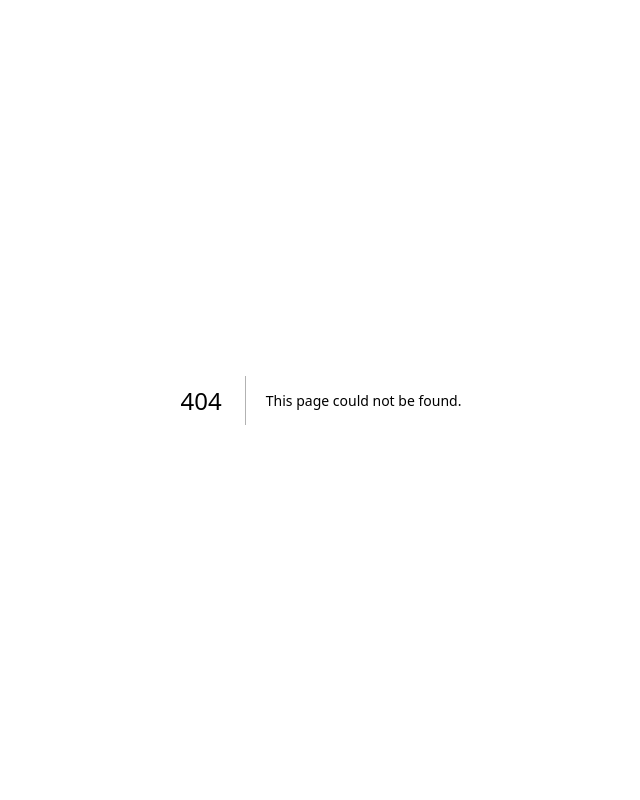
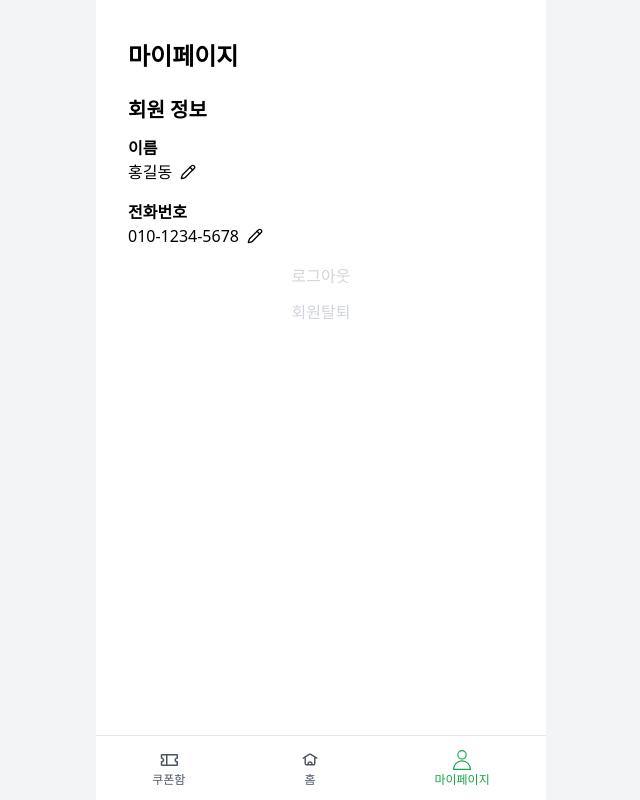
Before and after one commit to anonymousRecords/touslesjours-admin, a Next.js app in the folder haengdoo-monorepo/packages/bread-coupon-service/: page /mypage in a window 1280 px wide. Before the commit this address had no page. Shown: the whole page, without its empty margins (319-959 px from the left). Built offline with nearby package versions, Linux system fonts and the light colour scheme.

Commit message:
feat: 마이 페이지 구현
- dialog 컴포넌트 구현

```diff
--- /dev/null
+++ b/haengdoo-monorepo/packages/bread-coupon-service/app/mypage/page.tsx
@@ -0,0 +1,112 @@
+'use client';
+import { Pencil, Check, X } from 'lucide-react';
+import React, { useState } from 'react';
+import { Dialog } from '@/components/common';
+import { DefaultLayout } from '@/components/layout';
+
+interface UserInfo {
+  name: string;
+  phoneNumber: string;
+}
+
+export default function MyPage() {
+  const [userInfo, setUserInfo] = useState<UserInfo>({
+    name: '홍길동',
+    phoneNumber: '010-1234-5678',
+  });
+  const [isEditing, setIsEditing] = useState<'name' | 'phoneNumber' | null>(null);
+  const [tempInfo, setTempInfo] = useState<UserInfo>(userInfo);
+  const [isLogoutModalOpen, setIsLogoutModalOpen] = useState(false);
+  const [isWithdrawModalOpen, setIsWithdrawModalOpen] = useState(false);
+
+  const handleEdit = (field: 'name' | 'phoneNumber') => {
+    setIsEditing(field);
+    setTempInfo(userInfo);
+  };
+
+  const handleSave = () => {
+    setUserInfo(tempInfo);
+    setIsEditing(null);
+  };
+
+  const handleCancel = () => {
+    setTempInfo(userInfo);
+    setIsEditing(null);
+  };
+
+  const handleLogout = () => {
+    // 로그아웃 로직 구현
+    console.log('로그아웃');
+    setIsLogoutModalOpen(false);
+  };
+
+  const handleWithdraw = () => {
+    // 회원탈퇴 로직 구현
+    console.log('회원탈퇴');
+    setIsWithdrawModalOpen(false);
+  };
+
+  const renderEditableField = (field: 'name' | 'phoneNumber', label: string) => (
+    <div className="mb-4">
+      <label className="font-bold">{label}</label>
+      <div className="flex items-center relative">
+        {isEditing === field ? (
+          <>
+            <input
+              type="text"
+              name={field}
+              value={tempInfo[field]}
+              onChange={(e) => setTempInfo({ ...tempInfo, [field]: e.target.value })}
+              className="pr-16 border-b-2 border-gray-400 focus:outline-none"
+            />
+            <div className="absolute right-0 flex">
+              <Check className="w-6 h-6 cursor-pointer text-green-600 mr-2" onClick={handleSave} />
+              <X className="w-6 h-6 cursor-pointer text-red-500" onClick={handleCancel} />
+            </div>
+          </>
+        ) : (
+          <>
+            <span className="mr-2">{userInfo[field]}</span>
+            <Pencil className="w-4 h-4 cursor-pointer" onClick={() => handleEdit(field)} />
+          </>
+        )}
+      </div>
+    </div>
+  );
+
+  return (
+    <DefaultLayout appBarVisible={false} navigationBarVisible={true}>
+      <h1 className="text-2xl font-bold mb-6 mt-10">마이페이지</h1>
+      <h3 className="text-xl font-semibold mb-3">회원 정보</h3>
+      {renderEditableField('name', '이름')}
+      {renderEditableField('phoneNumber', '전화번호')}
+
+      <div className="flex flex-col gap-3 text-gray-300">
+        <button className="hover:text-gray-800" onClick={() => setIsLogoutModalOpen(true)}>
+          로그아웃
+        </button>
+        <button className="" onClick={() => setIsWithdrawModalOpen(true)}>
+          회원탈퇴
+        </button>
+      </div>
+
+      <Dialog
+        isOpen={isLogoutModalOpen}
+        onClose={() => setIsLogoutModalOpen(false)}
+        onConfirm={handleLogout}
+        title="로그아웃"
+        message="정말로 로그아웃 하시겠습니까?"
+      />
+
+      <Dialog
+        isOpen={isWithdrawModalOpen}
+        onClose={() => setIsWithdrawModalOpen(false)}
+        onConfirm={handleWithdraw}
+        title="회원탈퇴"
+        message="정말로 탈퇴하시겠습니까? 이 작업은 되돌릴 수 없습니다."
+        confirmText="탈퇴하기"
+        isDangerous={true}
+      />
+    </DefaultLayout>
+  );
+}
--- /dev/null
+++ b/haengdoo-monorepo/packages/bread-coupon-service/components/common/dialog.tsx
@@ -0,0 +1,40 @@
+import React from 'react';
+import { Button } from '@/components/common';
+
+interface DialogProps {
+  isOpen: boolean;
+  onClose: () => void;
+  onConfirm: () => void;
+  title: string;
+  message: string;
+  confirmText?: string;
+  cancelText?: string;
+  isDangerous?: boolean;
+}
+
+export function Dialog({
+  isOpen,
+  onClose,
+  onConfirm,
+  title,
+  message,
+  confirmText = '확인',
+  cancelText = '취소',
+}: DialogProps) {
+  if (!isOpen) {
+    return null;
+  }
+
+  return (
+    <div className="fixed inset-0 bg-black bg-opacity-50 flex justify-center items-center z-50">
+      <div className="bg-white rounded-lg p-6 w-80 max-w-md">
+        <h2 className="text-xl font-bold mb-4">{title}</h2>
+        <p className="mb-6">{message}</p>
+        <div className="flex justify-end space-x-2">
+          <Button onClick={onClose}>{cancelText}</Button>
+          <Button onClick={onConfirm}>{confirmText}</Button>
+        </div>
+      </div>
+    </div>
+  );
+}
--- /dev/null
+++ b/haengdoo-monorepo/packages/bread-coupon-service/components/common/index.ts
@@ -0,0 +1,8 @@
+export { BaseInput } from './base-input';
+export { FormLabel } from './form-label';
+export { Button } from './button';
+export { NavigationBar } from './navigation-bar';
+export { AppBar } from './app-bar';
+export type { AppBarProps } from './app-bar';
+export { CouponModal } from './coupon-modal';
+export {Dialog} from './dialog';
```
